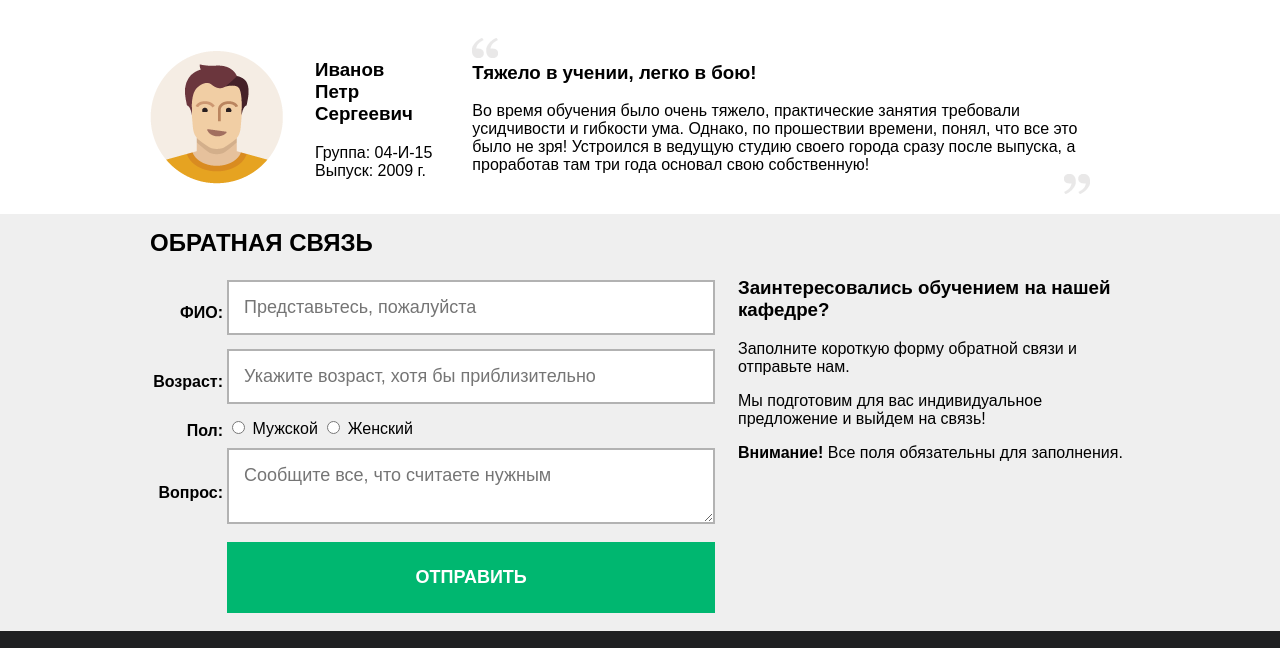
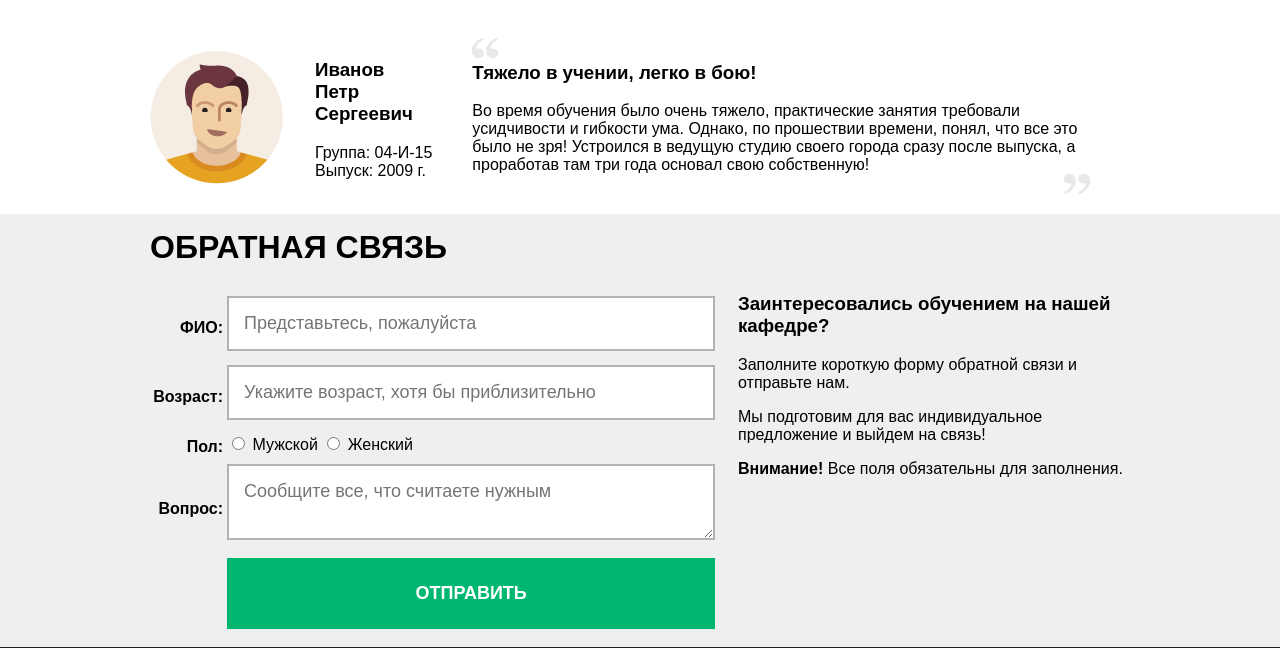
Before and after one commit to Rikkii/Rikkii.github.io, a PHP site: page /test.html in a window 1280 px wide. Shown: the part 1077-1725 px from the top of the page. Run offline with PHP 8.4, Linux system fonts and the light colour scheme.

Commit message:
Update test+prefixes.css

```diff
--- a/test+prefixes.css
+++ b/test+prefixes.css
@@ -15,7 +15,7 @@ body {
 
 
 header  {
-    background: yellow url(background.png) no-repeat;
+    background: #ffaa00 url(background.png) no-repeat;
     background-size: cover;
     padding-top: 70px;
     padding-bottom: 155px;
@@ -184,7 +184,9 @@ header .logo {
         -ms-flex-align: center;
             align-items: center;
 }
-
+.feedback h2, .contacts h2 {
+    font-size: 32px;
+}
 .feedback img {
     margin-right: 2rem;
 }
```
